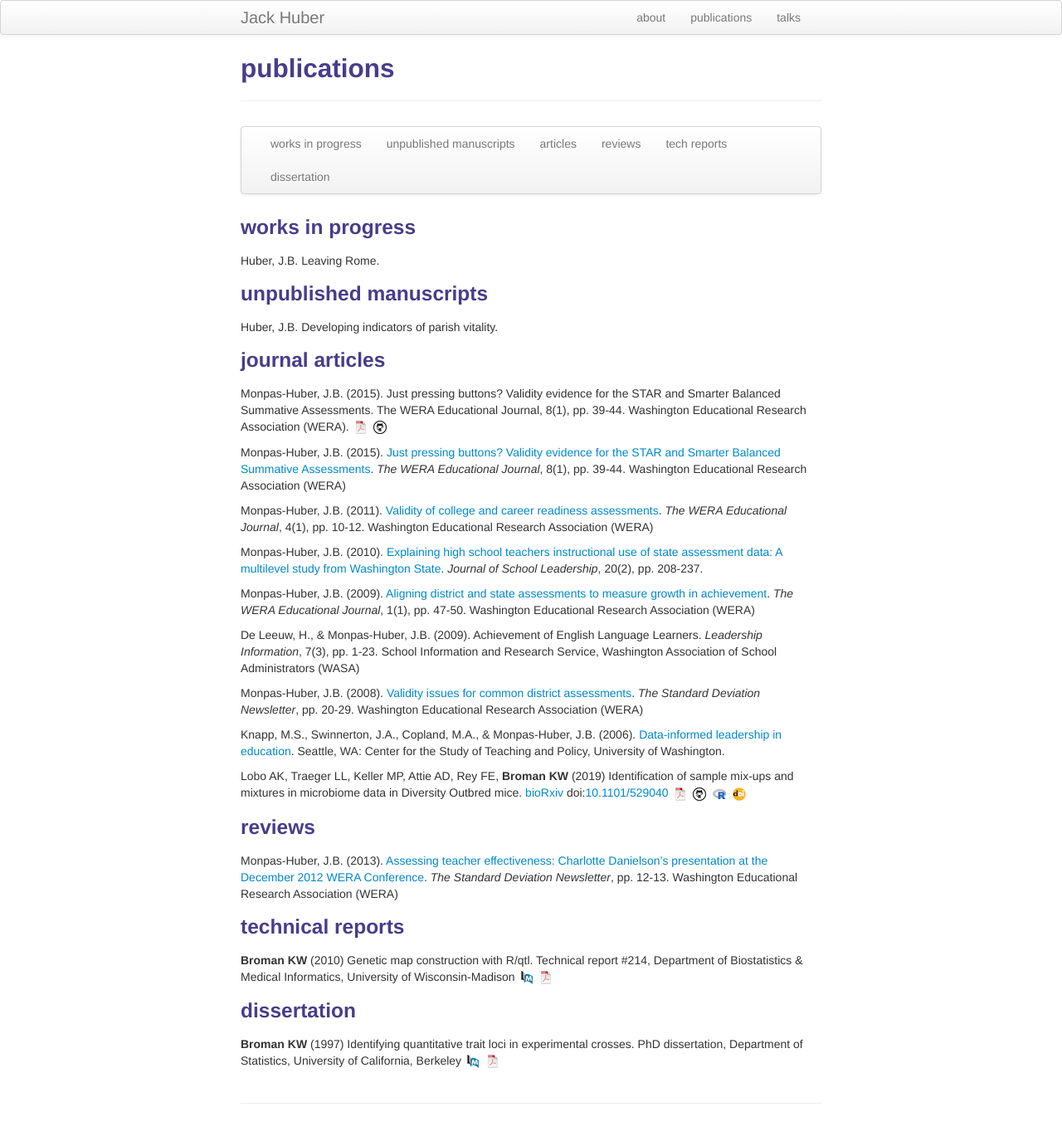
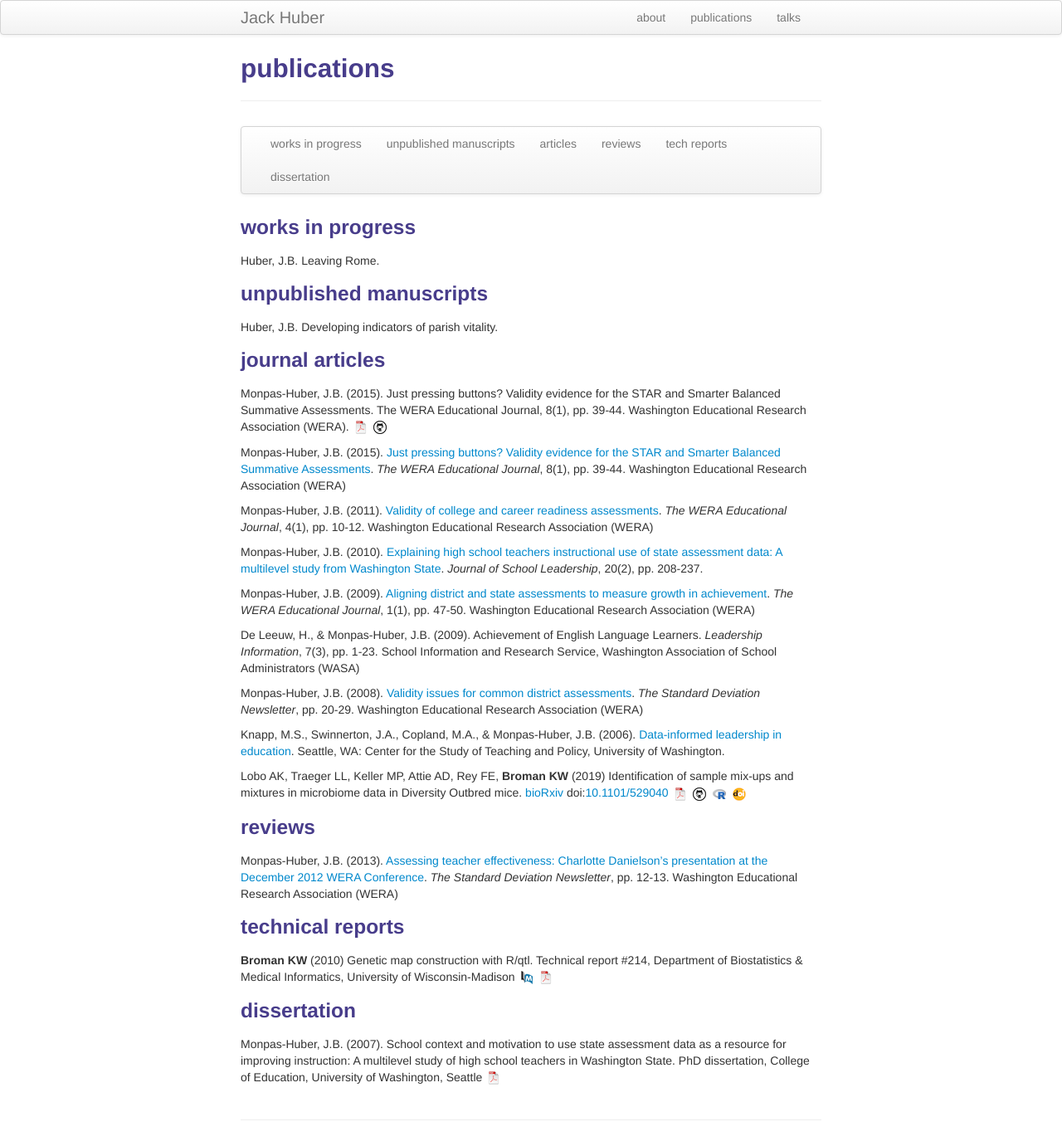
Before and after one commit to jackbhuber/jackbhuber.github.io, a Jekyll site: the page built from pages/pubs.md, in a window 1280 px wide. Shown: the whole page at 83% size. Built offline with Jekyll 4.4.1, drawn with Linux system fonts in a browser that asks for light colours.

Commit message:
Update pubs.md

```diff
--- a/pages/pubs.md
+++ b/pages/pubs.md
@@ -76,10 +76,6 @@ Monpas-Huber, J.B. (2013). <a href="https://jackbhuber.files.wordpress.com/2020/
 [![Abstract](icons16/pubmed-icon.png)](https://www.biostat.wisc.edu/~kbroman/publications/tech214_abstract.html)
 [![pdf (1.5M)](icons16/pdf-icon.png)](https://www.biostat.wisc.edu/~kbroman/publications/tr_214.pdf)
 
-### <a name="thesis"></a>dissertation
+### <a name="dissertation"></a>dissertation
 
-**Broman KW** (1997) Identifying quantitative trait loci in
-experimental crosses.  PhD dissertation, Department of Statistics,
-University of California, Berkeley
-[![Abstract](icons16/pubmed-icon.png)](https://www.biostat.wisc.edu/~kbroman/publications/thesis_abstract.html)
-[![pdf (653k)](icons16/pdf-icon.png)](https://www.biostat.wisc.edu/~kbroman/publications/thesis.pdf)
+Monpas-Huber, J.B. (2007). School context and motivation to use state assessment data as a resource for improving instruction: A multilevel study of high school teachers in Washington State.  PhD dissertation, College of Education, University of Washington, Seattle [![pdf (653k)](icons16/pdf-icon.png)](https://jackbhuber.files.wordpress.com/2020/05/jbh_dissertation.pdf)
```
